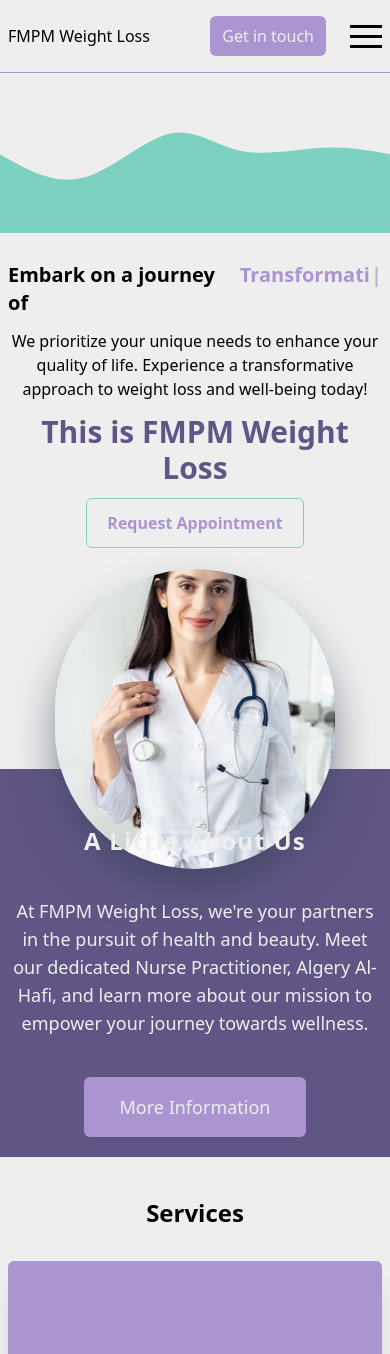
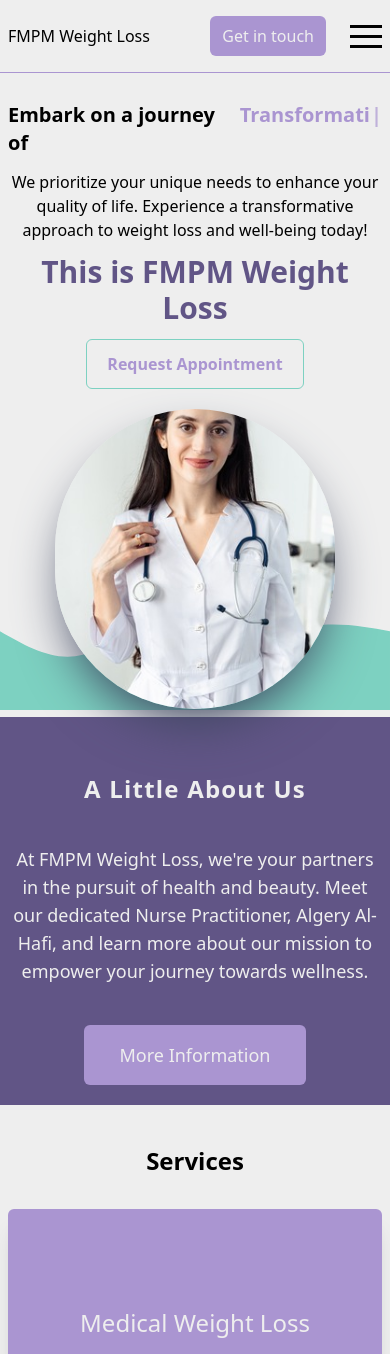
Before and after one commit to amarrero10/aesthetic-medical-website, a React (Create React App) app in the folder frontend/: page / in a window 390 px wide. Shown: the top 1354 px of the page. Built offline with nearby package versions, Linux system fonts and the light colour scheme; no server answers; some icons are missing.

Commit message:
TEst SVG

```diff
--- a/frontend/src/components/HomePage.jsx
+++ b/frontend/src/components/HomePage.jsx
@@ -12,8 +12,8 @@ import TestimonialSlider from "./Testimonials/TestimonialSlider";
 function HomePage() {
   return (
     <>
+      <div className=" absolute w-full -z-10 sm:top-56 top-[550px] ">
         <svg
-        className=" absolute -z-10 "
           width="100%"
           height="100%"
           id="svg"
@@ -30,6 +30,7 @@ function HomePage() {
             class="transition-all duration-300 ease-in-out delay-150 path-0"
           ></path>
         </svg>
+      </div>
       <div>
         <div className="sm:flex grid w-screen sm:w-full p-2 justify-center items-center sm:h-[800px]">
           <div className=" h-[300px] w-full mb-10 grid sm:mr-2 mt-5">
@@ -68,7 +69,7 @@ function HomePage() {
             ></img>
           </div>
         </div>
-        <div className="  flex flex-col items-center bg-darkpurple py-5 sm:h-[500px] -mt-[108px]">
+        <div className="  flex flex-col items-center bg-darkpurple py-5 sm:h-[500px] sm:-mt-[108px]">
           <p className=" text-center sm:text-5xl text-2xl font-bold text-offWhite pb-2 tracking-wider mt-9">
             A Little About Us
           </p>
```
Lines whose indentation alone changed are shown as unchanged.
